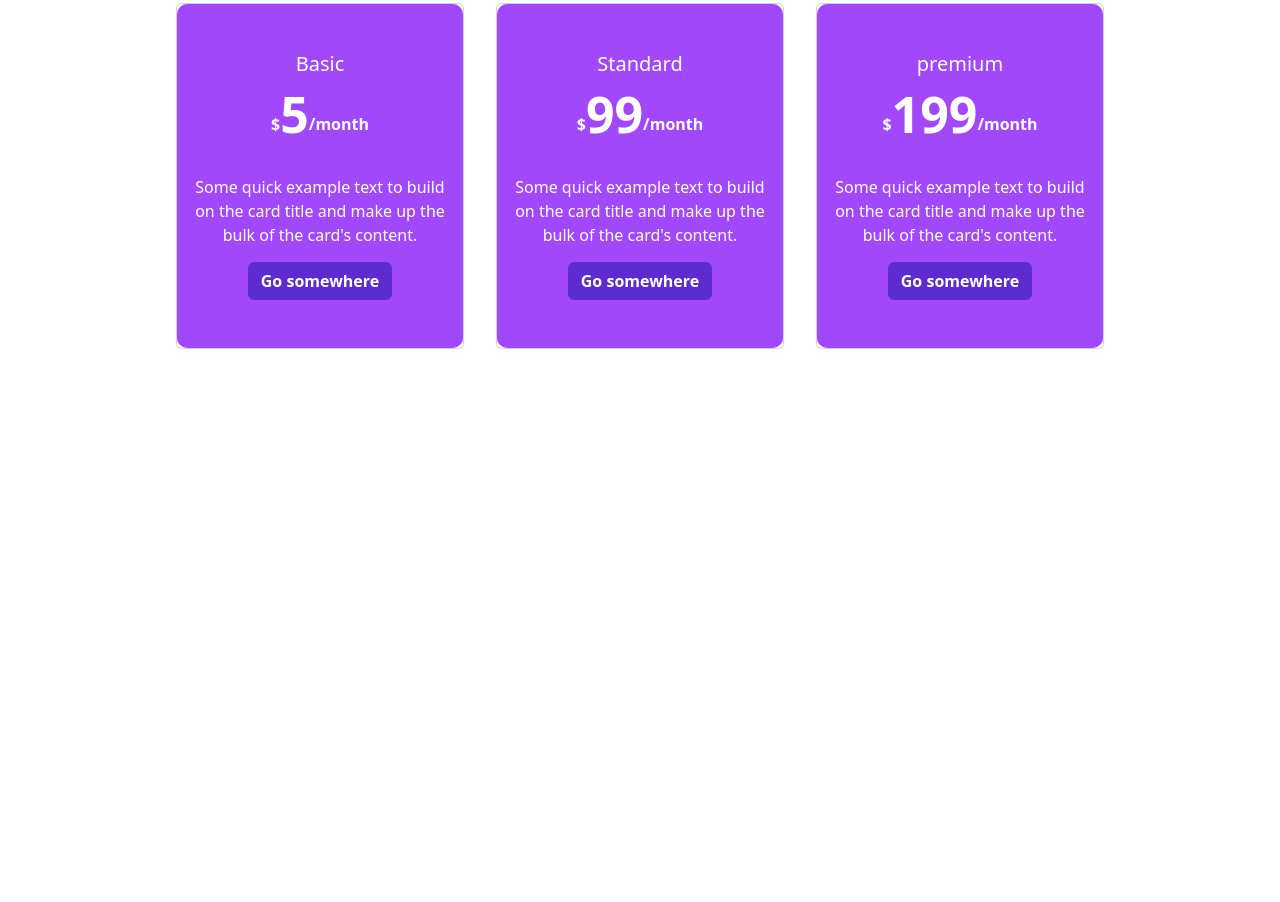
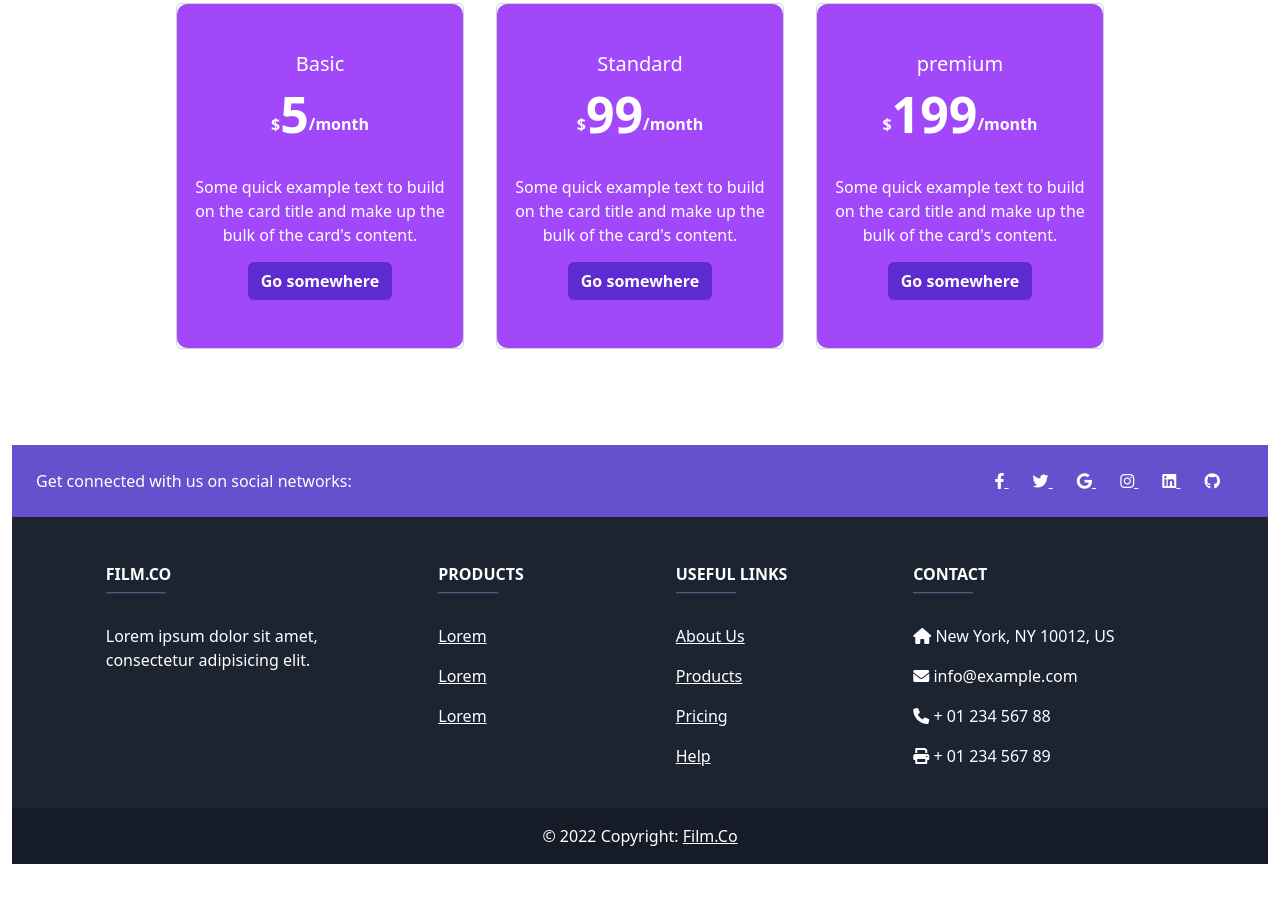
Before and after one commit to ujwalvinay/Startup-Website, a plain HTML site: page index.html in a window 1280 px wide. Shown: the part 1973-2875 px from the top of the page. Before the commit the page ends 2370 px from the top, so only its background shows below. Drawn offline with nearby package versions, Linux system fonts and the light colour scheme.

Commit message:
Update index.html

```diff
--- a/index.html
+++ b/index.html
@@ -16,6 +16,9 @@
     <script src="https://cdn.jsdelivr.net/npm/@popperjs/core@2.11.5/dist/umd/popper.min.js" integrity="sha384-Xe+8cL9oJa6tN/veChSP7q+mnSPaj5Bcu9mPX5F5xIGE0DVittaqT5lorf0EI7Vk" crossorigin="anonymous"></script>
     <script src="https://cdn.jsdelivr.net/npm/bootstrap@5.2.0-beta1/dist/js/bootstrap.min.js" integrity="sha384-kjU+l4N0Yf4ZOJErLsIcvOU2qSb74wXpOhqTvwVx3OElZRweTnQ6d31fXEoRD1Jy" crossorigin="anonymous"></script>
 
+    <!-- Font Awesom Link -->
+    <link rel="stylesheet" href="https://cdnjs.cloudflare.com/ajax/libs/font-awesome/6.0.0-beta2/css/all.min.css" integrity="sha512-YWzhKL2whUzgiheMoBFwW8CKV4qpHQAEuvilg9FAn5VJUDwKZZxkJNuGM4XkWuk94WCrrwslk8yWNGmY1EduTA==" crossorigin="anonymous" referrerpolicy="no-referrer" />
+
     <!-- Title Section -->
     <section class="title-section">
         <nav class="navbar navbar-expand-lg ">
@@ -30,17 +33,17 @@
                     <a class="nav-link active" aria-current="page" href="#">Home</a>
                   </li>
                   <li class="nav-item">
-                    <a class="nav-link" href="#">What we do</a>
+                    <a class="nav-link" href="#what we do">What we do</a>
                   </li>
                   <li class="nav-item">
-                    <a class="nav-link" href="#">About Us</a>
+                    <a class="nav-link" href="#About-us">About Us</a>
                   </li>
                   <li class="nav-item">
-                    <a class="nav-link ">Products</a>
+                    <a class="nav-link " href="#products">Products</a>
                   </li>
 
                   <li class="nav-item">
-                    <a class="nav-link ">Pricing</a>
+                    <a class="nav-link " id="pricing">Pricing</a>
                   </li>
                 </ul>
                 <div class="button-div">
@@ -68,7 +71,7 @@
           </div>
     </section>
     <!-- Problem Section -->
-    <section class="problem-section text-center">
+    <section class="problem-section text-center" id="what we do">
         <h1 id="problem-h1">Solving Design Problems</h1>
         <p id="problem-p">Lorem ipsum, dolor sit amet consectetur adipisicing elit. Asperiores pariatur earum tempore doloribus quasi.</p>
 
@@ -76,7 +79,7 @@
     </section>
 
     <!-- Expert Section -->
-    <section class="service-section text-center">
+    <section class="service-section text-center" id="About-us">
         <h1>Expert Service Around The World</h1>
         <p id="problem-p">Lorem ipsum, dolor sit amet consectetur adipisicing elit. Asperiores pariatur earum tempore doloribus quasi.</p>
         <div class="row service-row d-flex justify-content-center">
@@ -101,7 +104,7 @@
           </div>
     </section>
     <!-- Support Section -->
-    <section class="support-section mx-auto">
+    <section class="support-section mx-auto" id="products">
         <div class="row">
             <div class="col-md-5">
                 <img src="assets/designer.svg" alt="designer" id="designer-img">
@@ -129,7 +132,7 @@
   </section>
 
   <!-- Pricing Section -->
-  <section class="pricing-section">
+  <section class="pricing-section" id="pricing">
     <div class="pricing-flex">
       <div class="card" style="width: 18rem;">
 
@@ -185,5 +188,149 @@
 
     </div>
   </section>
+
+  <!-- Footer Section -->
+<div class="container-fluid my-5">
+
+  <!-- Footer -->
+  <footer
+          class="text-center text-lg-start text-white"
+          style="background-color: #1c2331"
+          >
+    <!-- Section: Social media -->
+    <section
+             class="d-flex justify-content-between p-4"
+             style="background-color: #6351ce"
+             >
+      <!-- Left -->
+      <div class="me-5">
+        <span>Get connected with us on social networks:</span>
+      </div>
+      <!-- Left -->
+
+      <!-- Right -->
+      <div>
+        <a href="" class="text-white me-4">
+          <i class="fab fa-facebook-f"></i>
+        </a>
+        <a href="" class="text-white me-4">
+          <i class="fab fa-twitter"></i>
+        </a>
+        <a href="" class="text-white me-4">
+          <i class="fab fa-google"></i>
+        </a>
+        <a href="" class="text-white me-4">
+          <i class="fab fa-instagram"></i>
+        </a>
+        <a href="" class="text-white me-4">
+          <i class="fab fa-linkedin"></i>
+        </a>
+        <a href="" class="text-white me-4">
+          <i class="fa-brands fa-github"></i>
+        </a>
+      </div>
+      <!-- Right -->
+    </section>
+    <!-- Section: Social media -->
+
+    <!-- Section: Links  -->
+    <section class="">
+      <div class="container text-center text-md-start mt-5">
+        <!-- Grid row -->
+        <div class="row mt-3">
+          <!-- Grid column -->
+          <div class="col-md-3 col-lg-4 col-xl-3 mx-auto mb-4">
+            <!-- Content -->
+            <h6 class="text-uppercase fw-bold">Film.co</h6>
+            <hr
+                class="mb-4 mt-0 d-inline-block mx-auto"
+                style="width: 60px; background-color: #7c4dff; height: 2px"
+                />
+            <p>
+              Lorem ipsum dolor sit amet, consectetur adipisicing
+              elit.
+            </p>
+          </div>
+          <!-- Grid column -->
+
+          <!-- Grid column -->
+          <div class="col-md-2 col-lg-2 col-xl-2 mx-auto mb-4">
+            <!-- Links -->
+            <h6 class="text-uppercase fw-bold">Products</h6>
+            <hr
+                class="mb-4 mt-0 d-inline-block mx-auto"
+                style="width: 60px; background-color: #7c4dff; height: 2px"
+                />
+            <p>
+              <a href="#!" class="text-white">Lorem</a>
+            </p>
+            <p>
+              <a href="#!" class="text-white">Lorem</a>
+            </p>
+            <p>
+              <a href="#!" class="text-white">Lorem</a>
+            </p>
+          </div>
+          <!-- Grid column -->
+
+          <!-- Grid column -->
+          <div class="col-md-3 col-lg-2 col-xl-2 mx-auto mb-4">
+            <!-- Links -->
+            <h6 class="text-uppercase fw-bold">Useful links</h6>
+            <hr
+                class="mb-4 mt-0 d-inline-block mx-auto"
+                style="width: 60px; background-color: #7c4dff; height: 2px"
+                />
+            <p>
+              <a href="#About-us" class="text-white">About Us</a>
+            </p>
+            <p>
+              <a href="#products" class="text-white">Products</a>
+            </p>
+            <p>
+              <a href="#pricing" class="text-white">Pricing</a>
+            </p>
+            <p>
+              <a href="#!" class="text-white">Help</a>
+            </p>
+          </div>
+          <!-- Grid column -->
+
+          <!-- Grid column -->
+          <div class="col-md-4 col-lg-3 col-xl-3 mx-auto mb-md-0 mb-4">
+            <!-- Links -->
+            <h6 class="text-uppercase fw-bold">Contact</h6>
+            <hr
+                class="mb-4 mt-0 d-inline-block mx-auto"
+                style="width: 60px; background-color: #7c4dff; height: 2px"
+                />
+            <p><i class="fas fa-home mr-3"></i> New York, NY 10012, US</p>
+            <p><i class="fas fa-envelope mr-3"></i> info@example.com</p>
+            <p><i class="fas fa-phone mr-3"></i> + 01 234 567 88</p>
+            <p><i class="fas fa-print mr-3"></i> + 01 234 567 89</p>
+          </div>
+          <!-- Grid column -->
+        </div>
+        <!-- Grid row -->
+      </div>
+    </section>
+    <!-- Section: Links  -->
+
+    <!-- Copyright -->
+    <div
+         class="text-center p-3"
+         style="background-color: rgba(0, 0, 0, 0.2)"
+         >
+      © 2022 Copyright:
+      <a class="text-white" href="https://mdbootstrap.com/"
+         >Film.Co</a
+        >
+    </div>
+    <!-- Copyright -->
+  </footer>
+  <!-- Footer -->
+
+</div>
+<!-- End of .container -->
 </body>
 </html>
```
